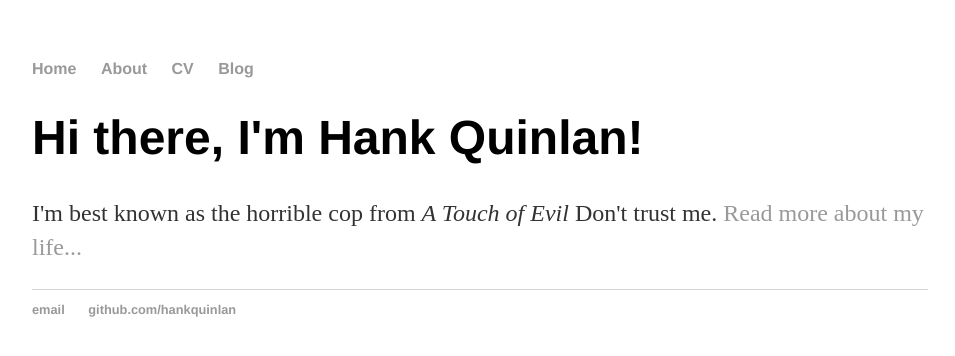
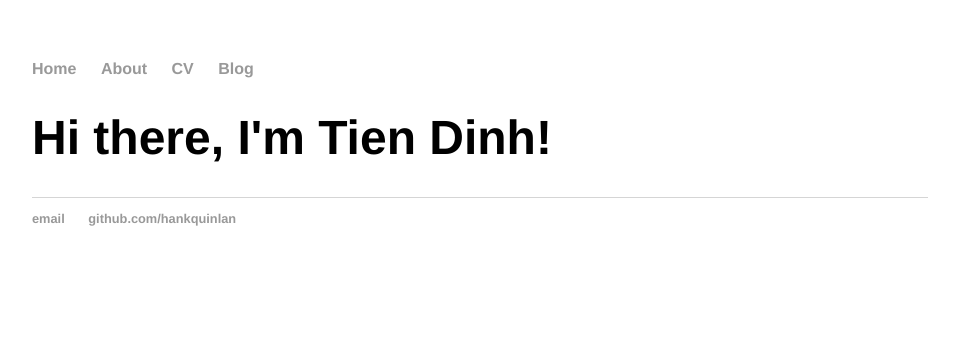
Before and after one commit to dvtien95/dvtien95.github.io, a plain HTML site: page index.html in a window 1280 px wide. Shown: the whole page, without its empty margins (160-1115 px from the left). Drawn offline with Linux system fonts and the light colour scheme.

Commit message:
Update index.html

```diff
--- a/index.html
+++ b/index.html
@@ -16,8 +16,8 @@
 		</nav>
 		<div class="container">
     		<div class="blurb">
-        		<h1>Hi there, I'm Hank Quinlan!</h1>
-				<p>I'm best known as the horrible cop from <em>A Touch of Evil</em> Don't trust me. <a href="/about">Read more about my life...</a></p>
+        		<h1>Hi there, I'm Tien Dinh!</h1>
+				<!--<p>I'm best known as the horrible cop from <em>A Touch of Evil</em> Don't trust me. <a href="/about">Read more about my life...</a></p>-->
     		</div><!-- /.blurb -->
 		</div><!-- /.container -->
 		<footer>
```
